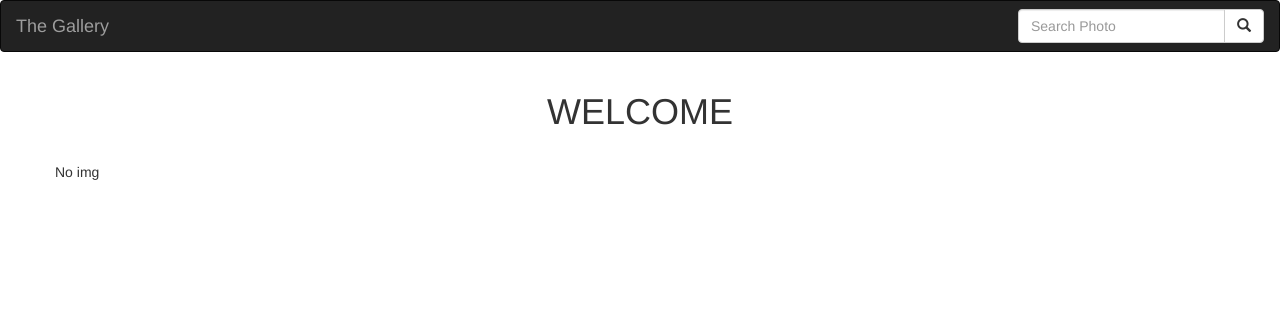
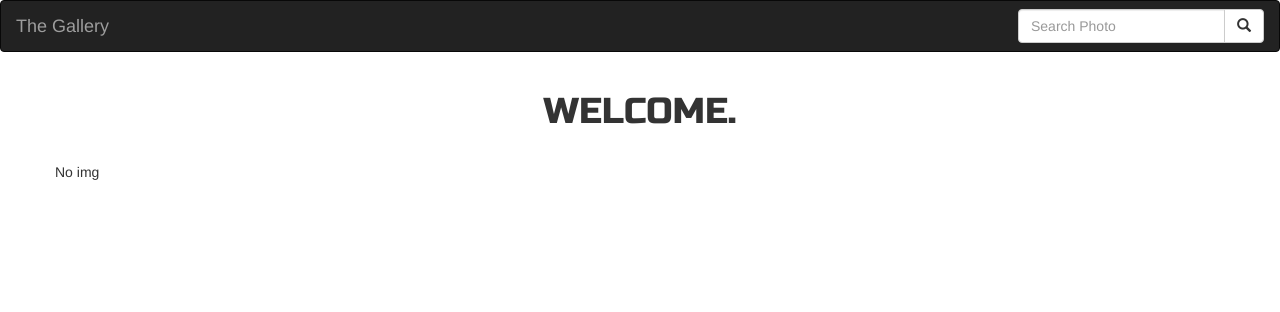
Before and after one commit to mitchnm/GALLERY, a Django app: page / in a window 1280 px wide. Shown: the top 312 px of the page. Run offline with Django 3.2, Linux system fonts and the light colour scheme; data that the repository does not hold is empty; some libraries are stand-ins or nearby versions.

Commit message:
addded fonts

```diff
--- a/gallery/templates/base.html
+++ b/gallery/templates/base.html
@@ -9,7 +9,7 @@
   <title>Document</title>
   {% block styles %}
   {% bootstrap_css %}
-  <link href="https://fonts.googleapis.com/css?family=Righteous&display=swap" rel="stylesheet">
+  <link href="https://fonts.googleapis.com/css?family=Righteous|Russo+One&display=swap" rel="stylesheet">
 </head>
 {% endblock %}
 
@@ -17,7 +17,7 @@
   {% include "navbar.html" %}
   <div class="container">
     {% block content %}
-   <h1 style="text-align:center;">WELCOME</h1><br>
+   <h1 style="text-align:center;font-family: 'Russo One', sans-serif;">WELCOME.</h1><br>
     {% endblock %}
   </div>
 </body>
--- a/gallery/views.py
+++ b/gallery/views.py
@@ -15,10 +15,10 @@ def search_results(request):
 
     if 'image' in request.GET and request.GET["image"]:
         search_term = request.GET.get("image")
-        searched_articles = Image.search_by_title(search_term)
+        searched_image = Image.search_by_title(search_term)
         message = f"{search_term}"
 
-        return render(request, 'search.html',{"message":message,"images": searched_articles})
+        return render(request, 'search.html',{"message":message,"images": searched_image})
 
     else:
         message = "You haven't searched for any term"
```
